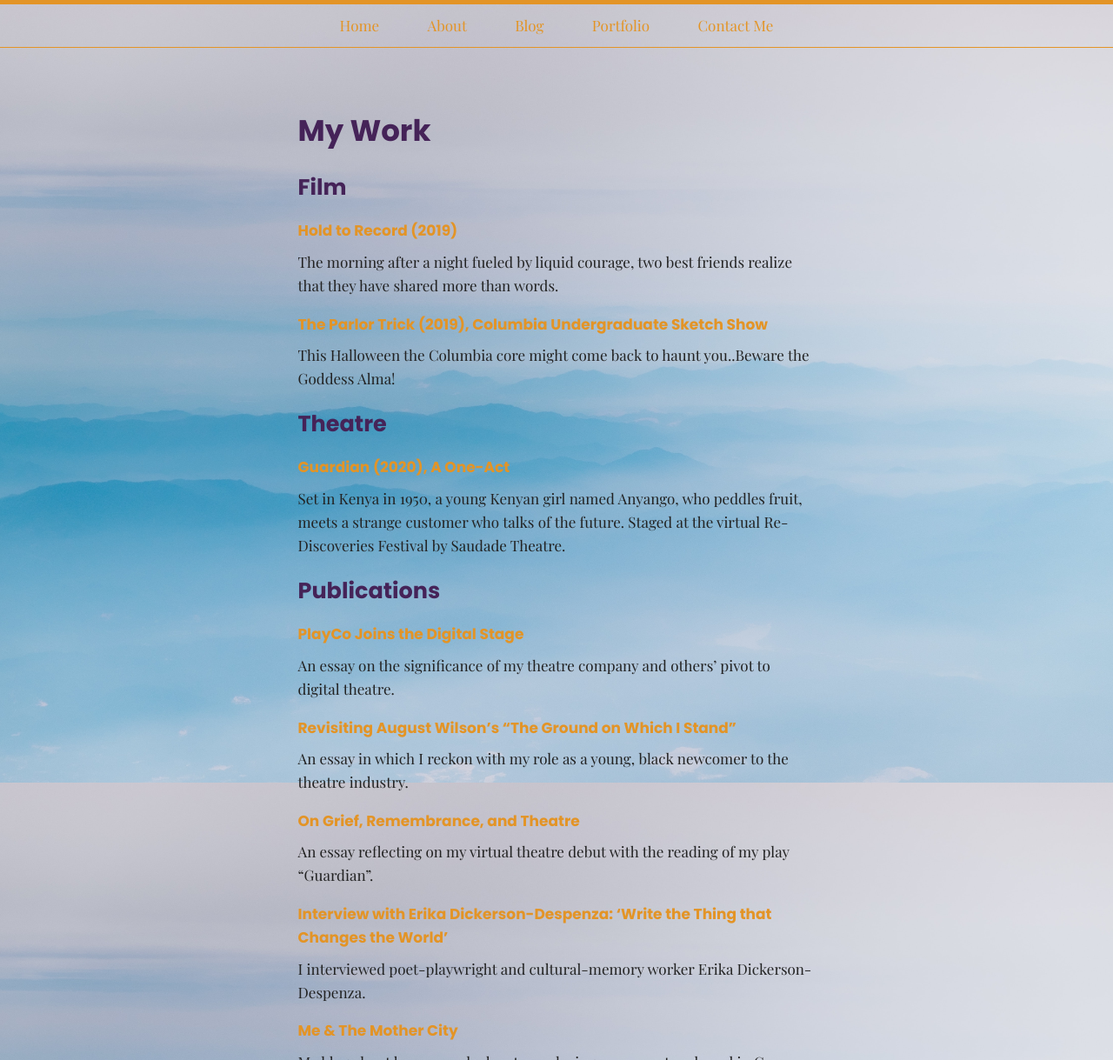
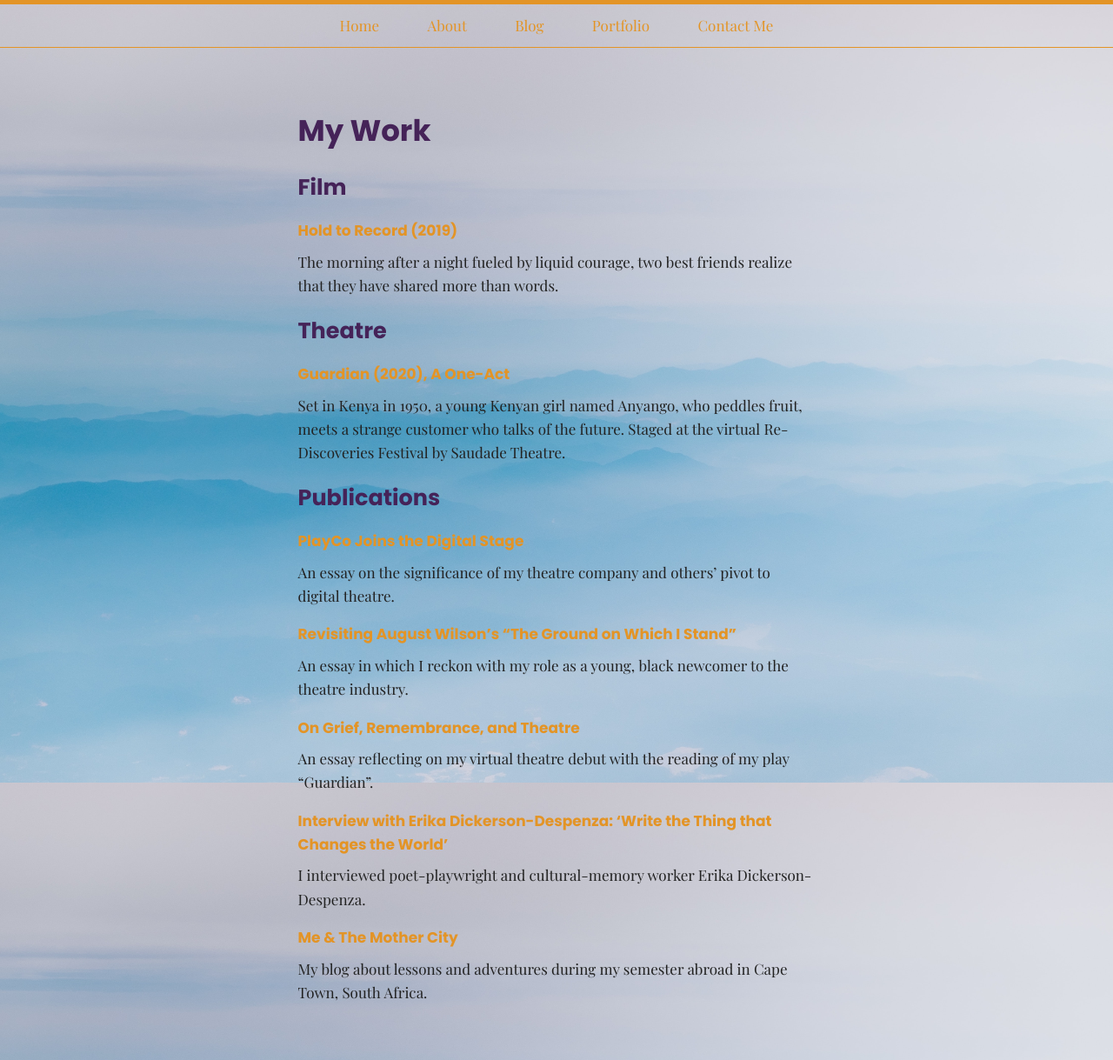
Before and after one commit to charadh/charadh.github.io, a Jekyll site: the page built from work.md, in a window 1280 px wide, cut to the strip 0-1219 px from the top of the page. Shown: the whole strip at 87% size. Built offline with Jekyll 4.4.1, drawn with Linux system fonts in a browser that asks for light colours; some web fonts are replaced.

Commit message:
just brushing up the website

```diff
--- a/work.md
+++ b/work.md
@@ -7,9 +7,6 @@ title: My Work
 
 #### [Hold to Record (2019)](https://vimeo.com/341457011)
 The morning after a night fueled by liquid courage, two best friends realize that they have shared more than words.
-
-#### [The Parlor Trick (2019), Columbia Undergraduate Sketch Show](https://youtu.be/0ZNGGCVpLj8)
-This Halloween the Columbia core might come back to haunt you..Beware the Goddess Alma!
 
 ## Theatre
 
```
Also changed, not shown: about.md (+1 -1 lines).
